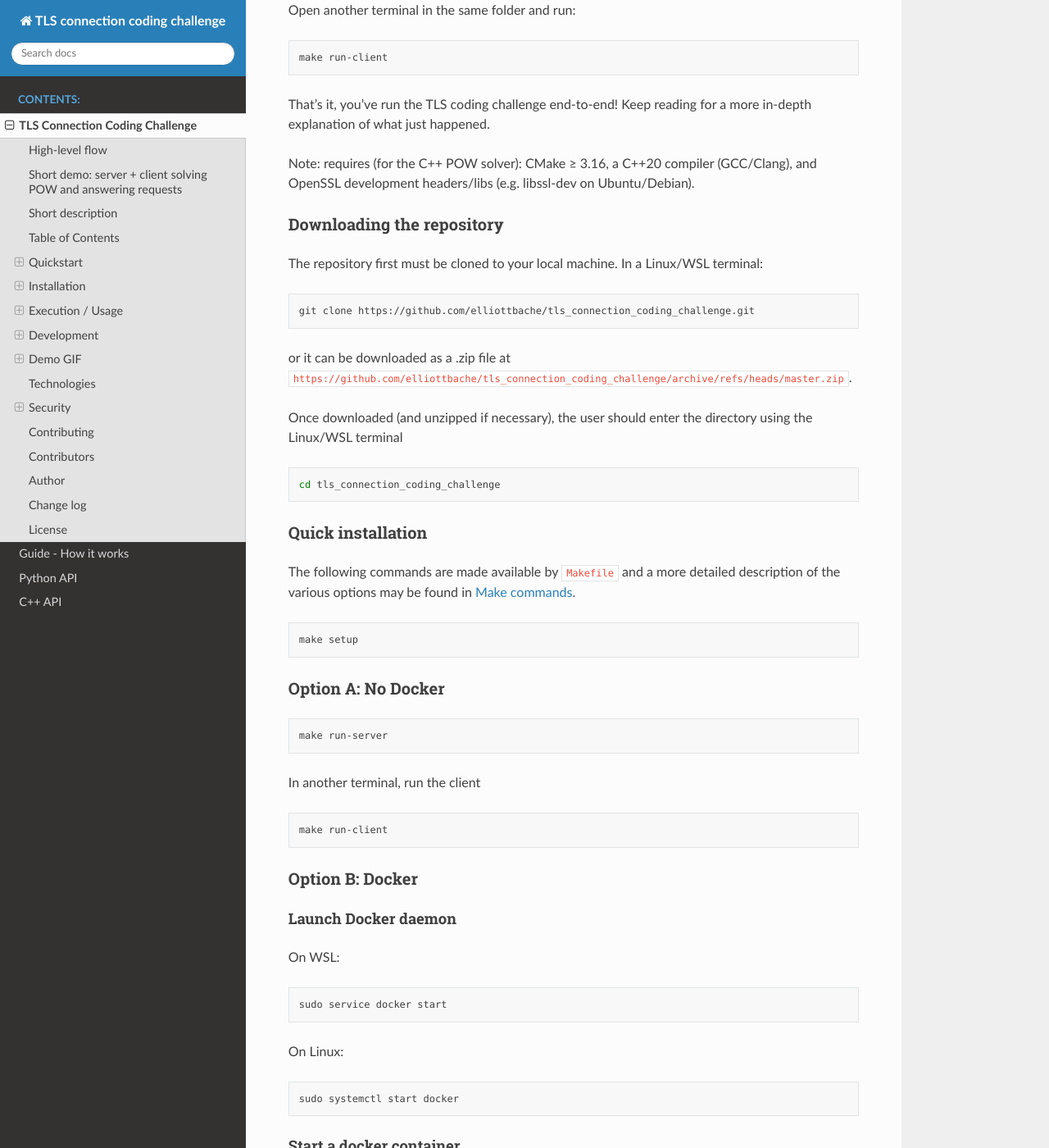
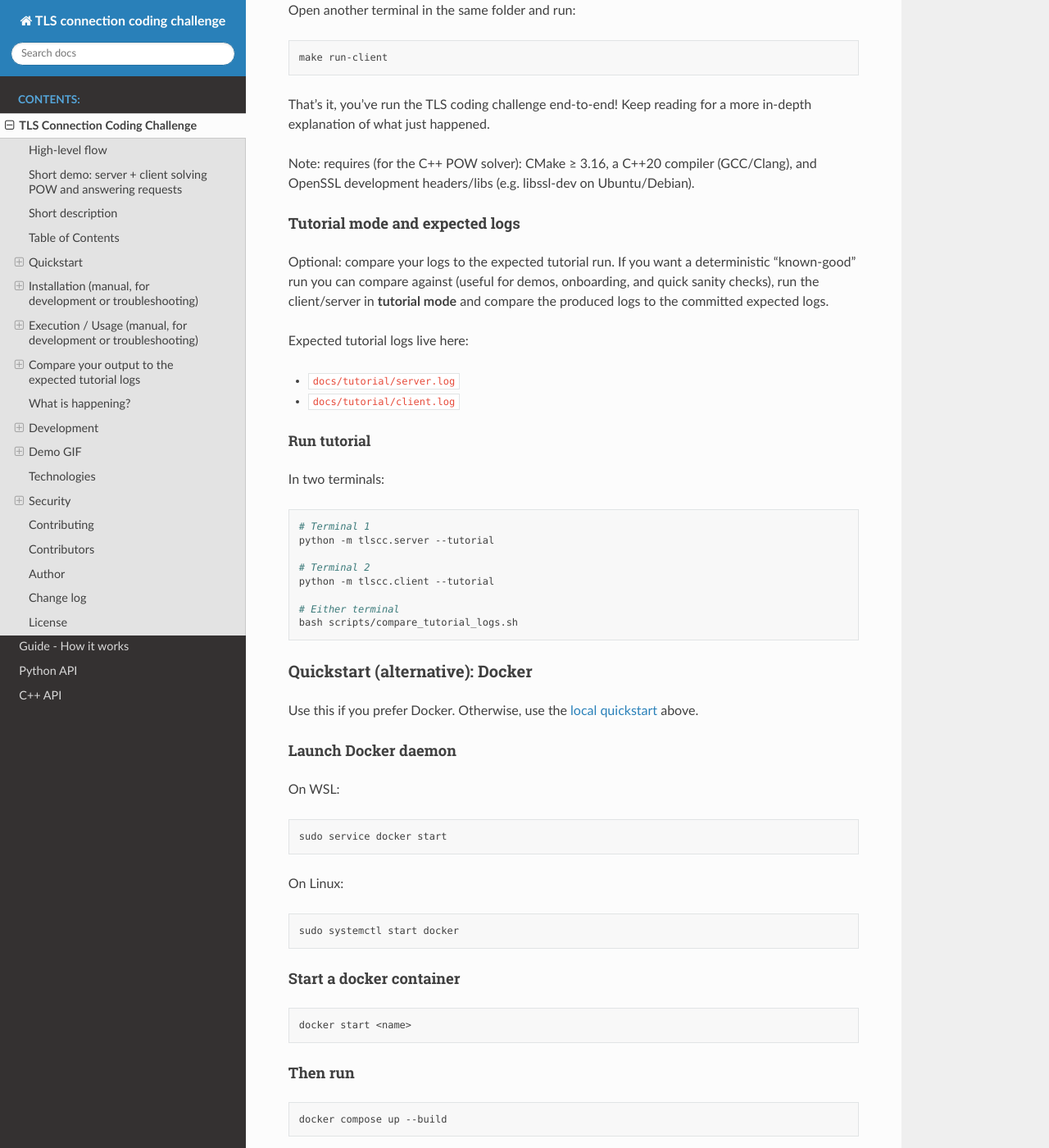
Before and after one commit to elliottbache/tls_connection_coding_challenge, a Sphinx documentation site: the page built from docs/intro.md, in a window 1280 px wide and 1400 px high, scrolled down 2340 px. Shown: the whole window at 82% size. Built offline with Sphinx 7.4.7 and the Read the Docs theme 3.1.0, drawn with Linux system fonts in a browser that asks for light colours; some of the changed text lies outside the part shown.

Commit message:
feat(tutorial): add tutorial flag for deterministic communication path
Add tutorial flag to client and server to create a once through and deterministic path for the communication between client and server.  Add golden files to compare with server and client logs.  Add script to compare these files.  Move default body messages to protocol.py and add to these in client to get valid_messages.  Add to pre-commit exclude regex for codespell.  Before pre-commit was probably passing files explicitly to codespell, bypassing codespell's skips.  Change some logger levels from info to debug to allow for deterministic logs for tutorial.  Removed --once and --no-persistent-logs sinces these are now covered by --tutorial.  Remove unused json formatter.  Make tutorial path write instead of append to logs to remove previous runs from logs.  Change skip paths to have ./ before in pyproject.toml.  Improved installation and execution descriptions in README.md.

````diff
--- a/README.md
+++ b/README.md
@@ -35,8 +35,8 @@ and must not be changed in this project.  More details on how this project works
 
 - [Quickstart](#quickstart)
 - [Demo GIF](#demo-gif)
-- [Installation](#installation)
-- [Execution / Usage](#execution--usage)
+- [Installation](#installation-manual-for-development-or-troubleshooting)
+- [Execution / Usage](#execution--usage-manual-for-development-or-troubleshooting)
 - [Technologies](#technologies)
 - [Contributing](#contributing)
 - [Contributors](#contributors)
@@ -45,7 +45,7 @@ and must not be changed in this project.  More details on how this project works
 - [License](#license)
 
 ## Quickstart
-### TL;DR (local demo, no Docker)
+### Quickstart (recommended): Local (Linux/WSL)
 In a Linux/WSL terminal:
 ```bash
 git clone https://github.com/elliottbache/tls_connection_coding_challenge.git
@@ -63,36 +63,33 @@ explanation of what just happened.
 Note: requires (for the C++ POW solver): CMake ≥ 3.16, a C++20 compiler (GCC/Clang), and OpenSSL development
 headers/libs (e.g. libssl-dev on Ubuntu/Debian).
 
-### Downloading the repository
-The repository first must be cloned to your local machine.  In a Linux/WSL terminal:
+#### Tutorial mode and expected logs
+Optional: compare your logs to the expected tutorial run.  If you want a deterministic “known-good” run
+you can compare against (useful for demos, onboarding, and quick sanity checks), run the client/server
+in **tutorial mode** and compare the produced logs to the committed expected logs.
+
+Expected tutorial logs live here:
+- `docs/tutorial/server.log`
+- `docs/tutorial/client.log`
+
+##### Run tutorial
+
+In two terminals:
+
 ```bash
-git clone https://github.com/elliottbache/tls_connection_coding_challenge.git
-```
-or it can be downloaded as a .zip file at
-```https://github.com/elliottbache/tls_connection_coding_challenge/archive/refs/heads/master.zip```.
+# Terminal 1
+python -m tlscc.server --tutorial
 
-Once downloaded (and unzipped if necessary), the user should enter the directory using the Linux/WSL terminal
-```bash
-cd tls_connection_coding_challenge
+# Terminal 2
+python -m tlscc.client --tutorial
+
+# Either terminal
+bash scripts/compare_tutorial_logs.sh
 ```
 
-### Quick installation
-The following commands are made available by ```Makefile``` and a more detailed description of the various
-options may be found in [Make commands](#make-commands).
-```bash
-make setup
-```
-
-### Option A: No Docker
-```bash
-make run-server
-```
-In another terminal, run the client
-```bash
-make run-client
-```
-
-### Option B: Docker
+### Quickstart (alternative): Docker
+Use this if you prefer Docker.  Otherwise, use the [local quickstart](#quickstart-recommended-local-linuxwsl)
+ above.
 #### Launch Docker daemon
 On WSL:
 ```bash
@@ -112,7 +109,9 @@ docker start <name>
 docker compose up --build
 ```
 
-## Installation
+## Installation (manual, for development or troubleshooting)
+If you used [Quickstart (make setup)](#quickstart), you can skip this section.
+
 This package is intended for use in Linux/WSL.  All installation and execution instructions are for these
 distributions.
 
@@ -218,7 +217,8 @@
 
 
 
-## Execution / Usage
+## Execution / Usage (manual, for development or troubleshooting)
+If you used [Quickstart (make setup)](#quickstart), you can skip this section.
 
 This program was developed with Python 3.11.14.  It is intended for use in Linux/WSL, and some of the security
 checks are not available in Windows (such as checking that the POW challenge binary file launched with
@@ -266,17 +266,43 @@ A typical command for development is:
 tlscc-client --log-level DEBUG
 ```
 ### Option B: Docker
+Docker users: see [Quickstart (alternative)](#quickstart-alternative-docker): Docker.
 
-3. Start a docker container
+## Compare your output to the expected tutorial logs
+
+Tutorial mode is designed to be deterministic so you can validate behavior by comparing your logs against committed “golden” logs.
+
+### Expected logs (golden files)
+
+The expected tutorial logs are stored in the repository at:
+
+- `docs/tutorial/server.log`
+- `docs/tutorial/client.log`
+
+### Where your local logs are written (Linux/WSL)
+
+On Linux/WSL, this project writes persistent logs under the XDG State directory:
+
+- `XDG_STATE_HOME/tlscc/logs/`
+
+If `XDG_STATE_HOME` is not set, it defaults to:
+
+- `~/.local/state/tlscc/logs/`
+
+So the default log files are:
+
+- `~/.local/state/tlscc/logs/server.log`
+- `~/.local/state/tlscc/logs/client.log`
+
+### Compare using the provided script
+
+From the repository root:
+
 ```bash
-docker start <name>
-```
-4. Then run
-```bash
-docker compose up --build
+bash scripts/compare_tutorial_logs.sh
 ```
 
-### What is happening?
+## What is happening?
 The client will connect to the server and answer the various commands sent by the server.  The server will first send a
 a handshake set of commands (HELO and POW).  Once the POW challenge is solved by the client under 2 hours, the correct
 suffix will be sent to the server and a further 20 random commands will be sent.  If ERROR is randomly selected, the
--- a/pyproject.toml
+++ b/pyproject.toml
@@ -75,8 +75,10 @@ module = "tests.*"
 ignore_errors = true
 
 [tool.codespell]
-skip = "docs/_build/*,build,dist,.venv,build-asan,build-tsan,docs/html/*,old_files,_deps,htmlcov,WD,src/include,docs/demo*,certificates,pyproject.toml,docs/_static/*"
-ignore-words-list = "teh,nd"  # add project-specific false positives
+# include both prefixed and non-prefixed paths for maximum compatibility.
+skip = "./docs/_build,./build,./dist,./.venv,./docs/html,./src/include,./docs/_static,pyproject.toml,./WD,./build*,./cpp/build,./PRIVATE,./htmlcov"
+ignore-words-list = "teh,nd,seh,atleast,atmost"
+
 
 [tool.pytest.ini_options]
 testpaths = ["tests"]
````
Also changed, not shown: docs/guide.md (+2 -0 lines), .pre-commit-config.yaml, 9 other files.
